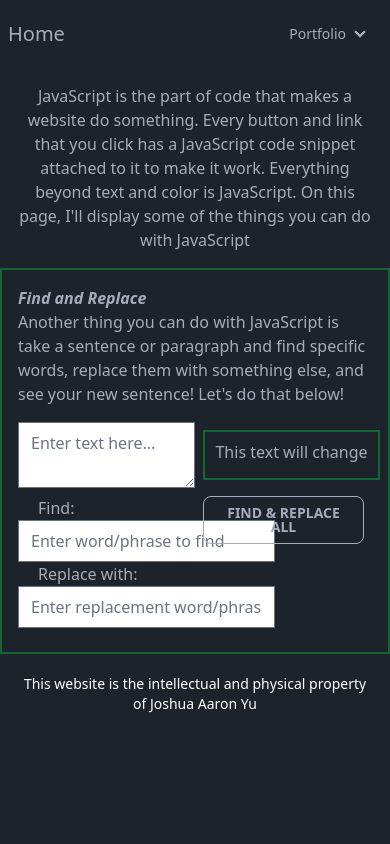
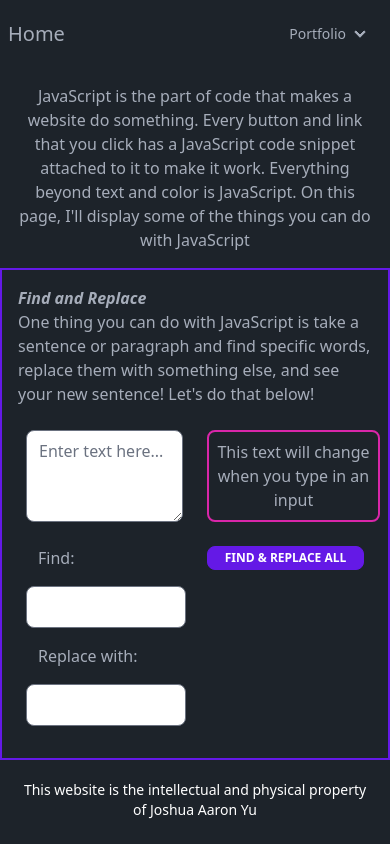
Before and after one commit to JoshuaYu2023/personal-website, a Next.js app in the folder frontend/: page /js-events in a window 390 px wide. Built offline with nearby package versions, Linux system fonts and the light colour scheme; what tailwindcss-animated would draw is missing.

Commit message:
make it mobile responsive

```diff
--- a/frontend/src/app/js-events/components/FindReplace.tsx
+++ b/frontend/src/app/js-events/components/FindReplace.tsx
@@ -2,10 +2,10 @@ import React, { useState } from "react"
 
 export function Content() {
     return(
-        <section className={'container border-2 border-green-800 mx-auto px-4'}>
+        <section className={'container border-2 border-primary mx-auto px-4'}>
             <div className={'my-4'}>
                 <h1 className={'font-bold italic'}>Find and Replace</h1>
-                <p>Another thing you can do with JavaScript is take a sentence or paragraph and find specific words, replace them with something else, and see your new sentence! Let's do that below!</p>
+                <p>One thing you can do with JavaScript is take a sentence or paragraph and find specific words, replace them with something else, and see your new sentence! Let's do that below!</p>
             </div>
             <div className={'my-4'}>
                 <FindAndReplace/>
@@ -16,7 +16,7 @@ export function Content() {
 
 function FindAndReplace () {
     const [text, setText] = useState(
-        "This text will change"
+        "This text will change when you type in an input"
     )
     const [findTerm, setFindTerm] = useState("")
     const [replaceTerm, setReplaceTerm] = useState("")
@@ -33,33 +33,34 @@ function FindAndReplace () {
         setReplaceTerm(event.target.value)
     }
     return (
-        <div className={"container mx-auto grid grid-cols-2"}>
+        <div className={"container mx-auto grid grid-cols-2 gap-2"}>
             <textarea
+                className={'text-black rounded-lg m-2'}
                 onChange={handleTextChange}
                 placeholder={"Enter text here..."}
             />
-            <p className={"container text-center m-2 p-2 border-2 border-green-800"}>{text}</p>
-            <div className={"container mx-auto my-2 grid"}>
+            <p className={"container text-center m-2 p-2 border-2 border-secondary rounded-lg"}>{text}</p>
+            <div className={"container mx-auto my-2 grid gap-2"}>
                 <label className={'mx-5'} htmlFor={"find-term"}>Find:</label>
                 <input
-                    className={'text-black'}
+                    className={'text-black w-40 sm:w-auto rounded-lg m-2'}
                     type={"text"}
                     id={"find-term"}
                     value={findTerm}
                     onChange={handleFindTermChange}
-                    placeholder={"Enter word/phrase to find"}
+                    placeholder={""}
                 />
                 <label className={'mx-5'} htmlFor={"replace-term"}>Replace with:</label>
                 <input
-                    className={'text-black'}
+                    className={'text-black w-40 sm:w-auto rounded-lg m-2'}
                     type={"text"}
                     id={"replace-term"}
                     value={replaceTerm}
                     onChange={handleReplaceTermChange}
-                    placeholder={"Enter replacement word/phrase"}
+                    placeholder={""}
                 />
             </div>
-            <button className={'btn btn-outline m-2'} onClick={handleFindAndReplace}>Find & Replace All</button>
+            <button className={'btn btn-xs sm:btn-sm md:btn-md btn-primary m-2'} onClick={handleFindAndReplace}>Find & Replace All</button>
         </div>
     )
 }
```
